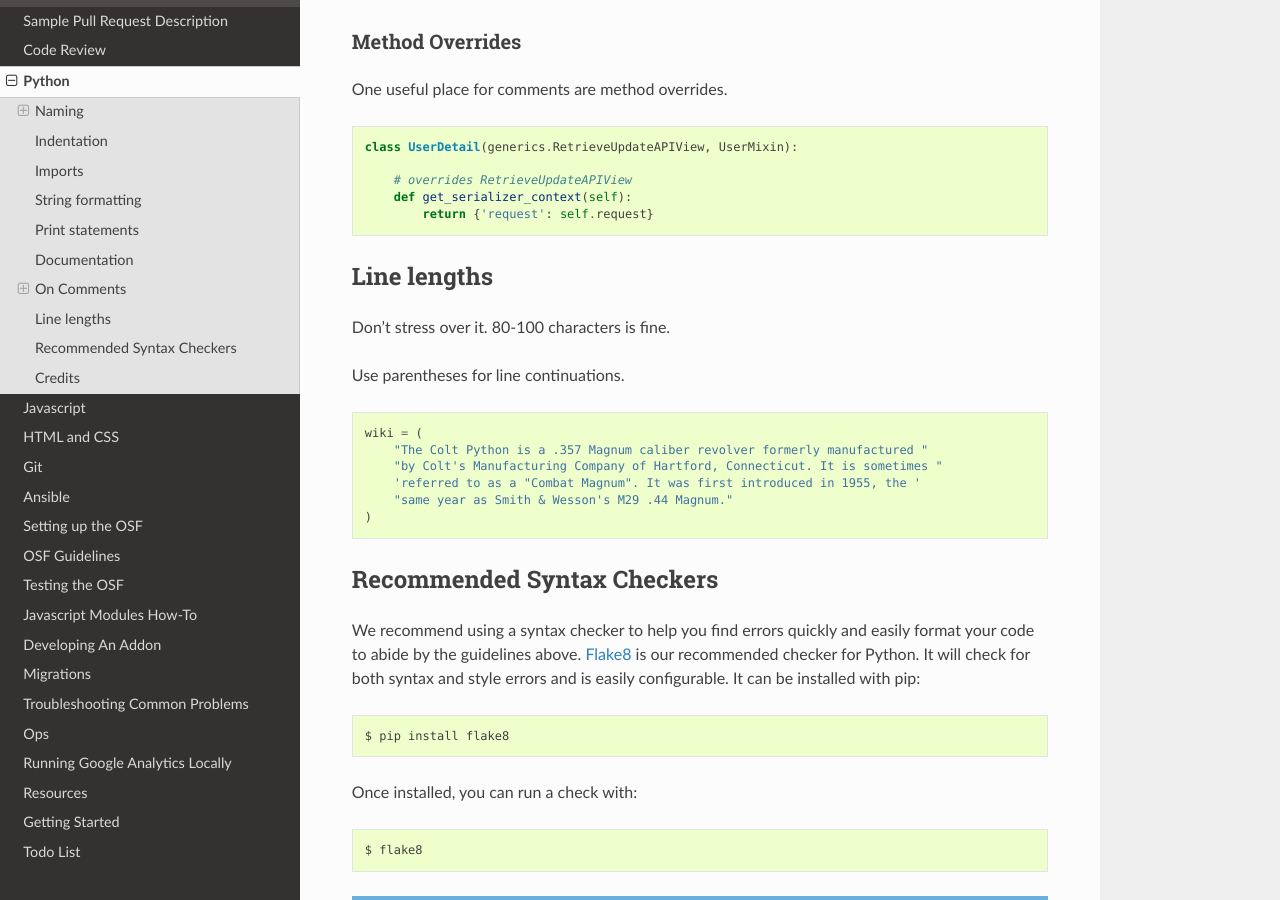
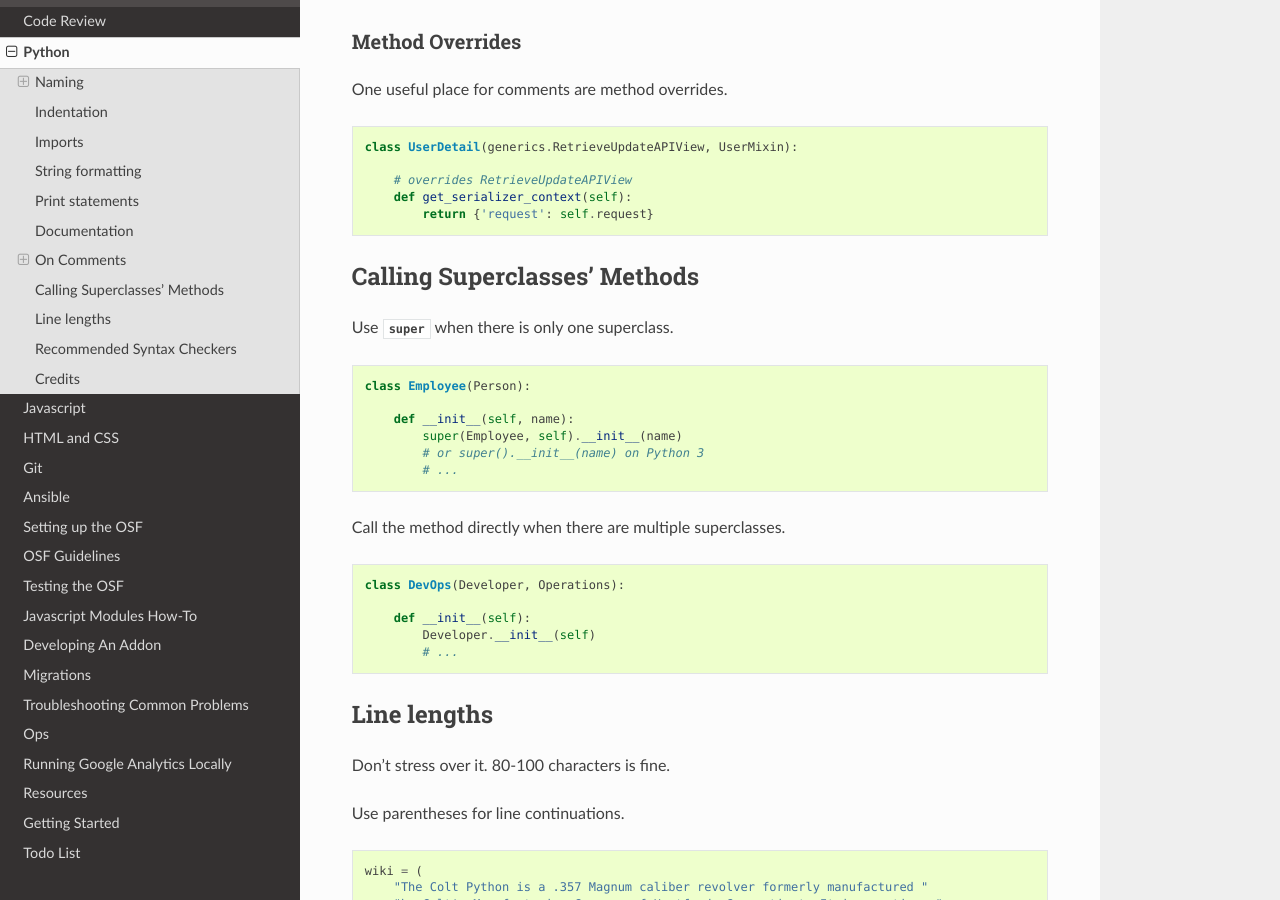
Before and after one commit to CenterForOpenScience/COSDev, a Sphinx documentation site: the page built from docs/style_guides/python.rst, in a window 1280 px wide and 900 px high, scrolled down 4456 px. Built offline with Sphinx 7.4.7 and the Read the Docs theme 2.0.0, drawn with Linux system fonts in a browser that asks for light colours.

Commit message:
Add guideline about calling parent methods

```diff
--- a/docs/osf/setup.rst
+++ b/docs/osf/setup.rst
@@ -298,7 +298,7 @@ To install TokuMX first refresh your brew install by updating it and then use br
         brew install tokumx-bin
 
 Installing RabbitMQ
------------------
+-------------------
 
 To install RabbitMQ first refresh your brew install by updating it and then use brew to install RabbitMQ:
 
--- a/docs/style_guides/python.rst
+++ b/docs/style_guides/python.rst
@@ -224,6 +224,7 @@ Method Overrides
 
 One useful place for comments are method overrides.
 
+
 .. code-block:: python
 
     class UserDetail(generics.RetrieveUpdateAPIView, UserMixin):
@@ -231,6 +232,31 @@ One useful place for comments are method overrides.
         # overrides RetrieveUpdateAPIView
         def get_serializer_context(self):
             return {'request': self.request}
+
+Calling Superclasses' Methods
+*****************************
+
+Use `super` when there is only one superclass.
+
+.. code-block:: python
+
+    class Employee(Person):
+
+        def __init__(self, name):
+            super(Employee, self).__init__(name)
+            # or super().__init__(name) on Python 3
+            # ...
+
+
+Call the method directly when there are multiple superclasses.
+
+.. code-block:: python
+
+    class DevOps(Developer, Operations):
+
+        def __init__(self):
+            Developer.__init__(self)
+            # ...
 
 Line lengths
 ************
```
